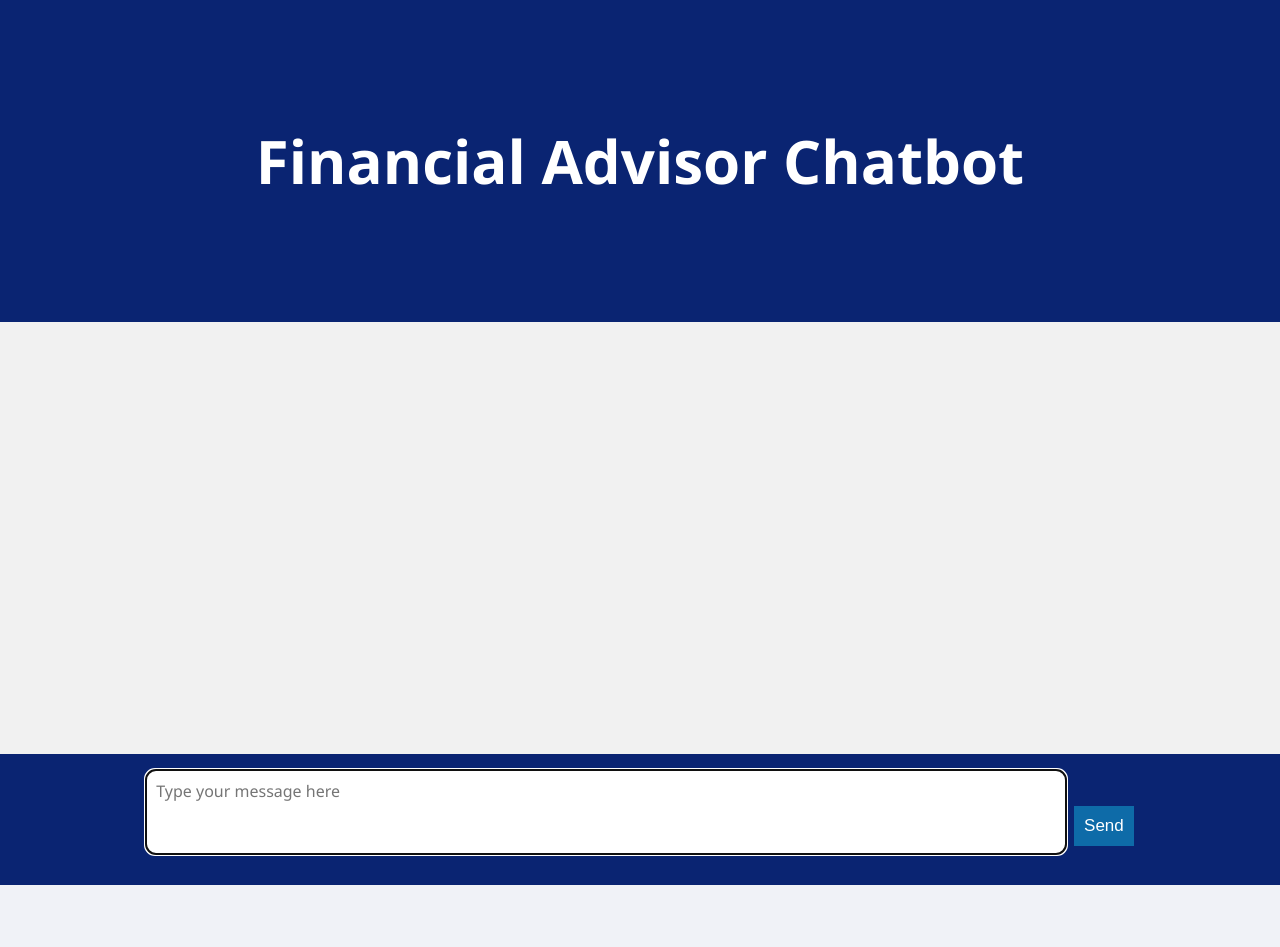
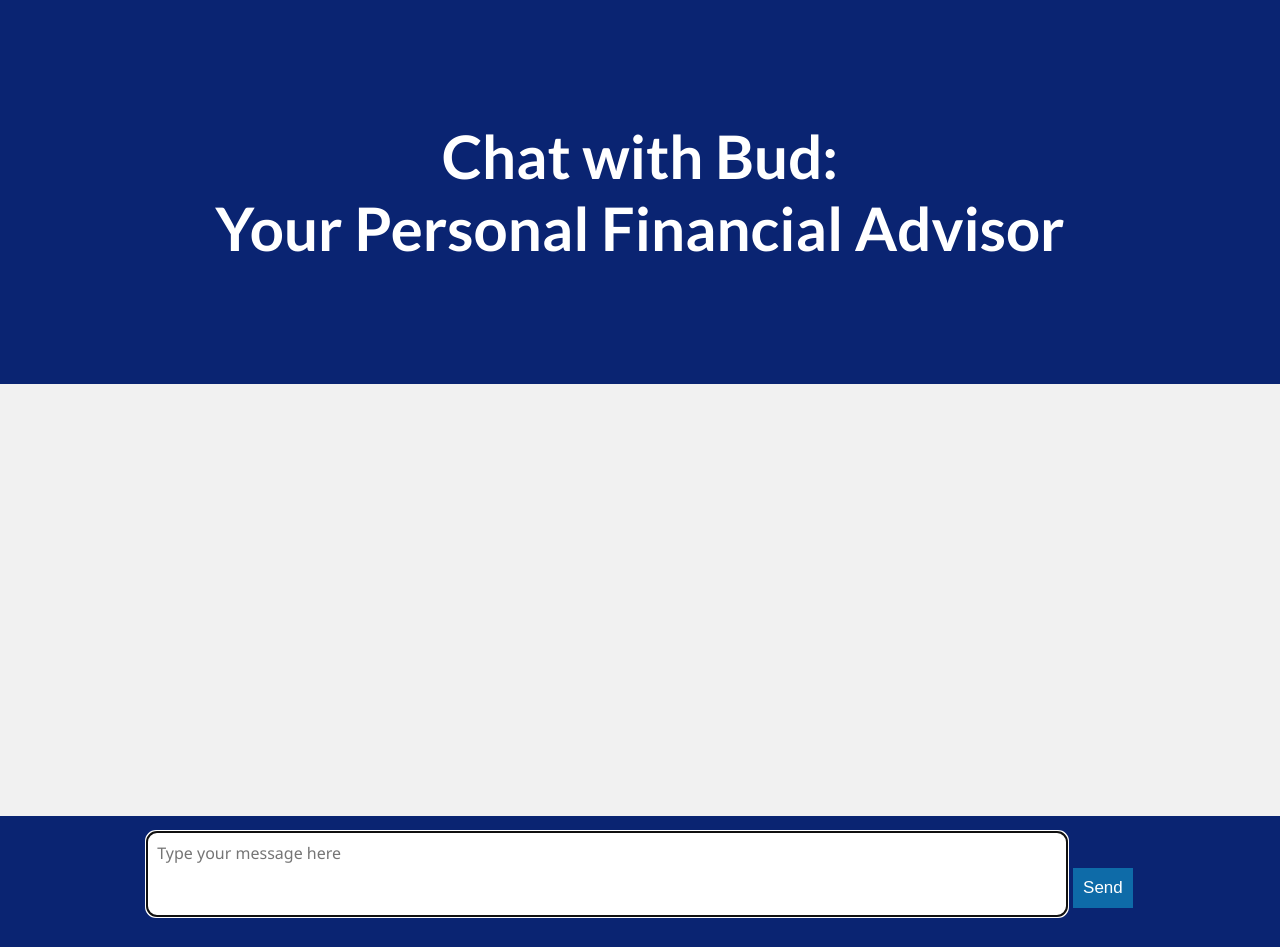
Before and after one commit to kjx172/BudgetBuddy, a Flask app: page /chatbox in a window 1280 px wide. Before the commit the page ends 885 px from the top, so only its background shows below. Run offline with Flask 3, Linux system fonts and the light colour scheme.

Commit message:
updated chat html

```diff
--- a/templates/chatbot.html
+++ b/templates/chatbot.html
@@ -1,3 +1,4 @@
+<!--Contributor Source: iSiddharth20 -->
 <!DOCTYPE html>
 <html>
 <head>
@@ -5,11 +6,14 @@
     <meta charset="UTF-8">
     <meta name="description" content="Financial Advisor Chatbot">
     <meta name="viewport" content="width=device-width, initial-scale=1">
+    <link rel="preconnect" href="https://fonts.googleapis.com">
+    <link rel="preconnect" href="https://fonts.gstatic.com" crossorigin>
+    <link href="https://fonts.googleapis.com/css2?family=Lato:ital,wght@0,100;0,300;0,400;0,700;0,900;1,100;1,300;1,400;1,700;1,900&display=swap" rel="stylesheet">
     <style>
         body {
-            font-family: 'Segoe UI', Tahoma, Geneva, Verdana, sans-serif;
+            font-family: 'Lato', sans-serif;
             margin: 0;
-            padding: 0; /* Remove default padding */
+            padding: 0;
         }
 
         .header {
@@ -41,7 +45,7 @@
             padding: 16px;
             text-align: center;
             background: #0A2472;
-            color: rgb(0, 0, 0);
+            color: #FFFF;
             font-size: 30px;
         }
 
@@ -136,7 +140,7 @@
 </head>
 <body>
     <div class="header">
-        <h1>Financial Advisor Chatbot</h1>
+        <h1>Chat with Bud:<br>Your Personal Financial Advisor</h1>
     </div>
     <div class="messages">
         <!-- Messages will be displayed here -->
```
